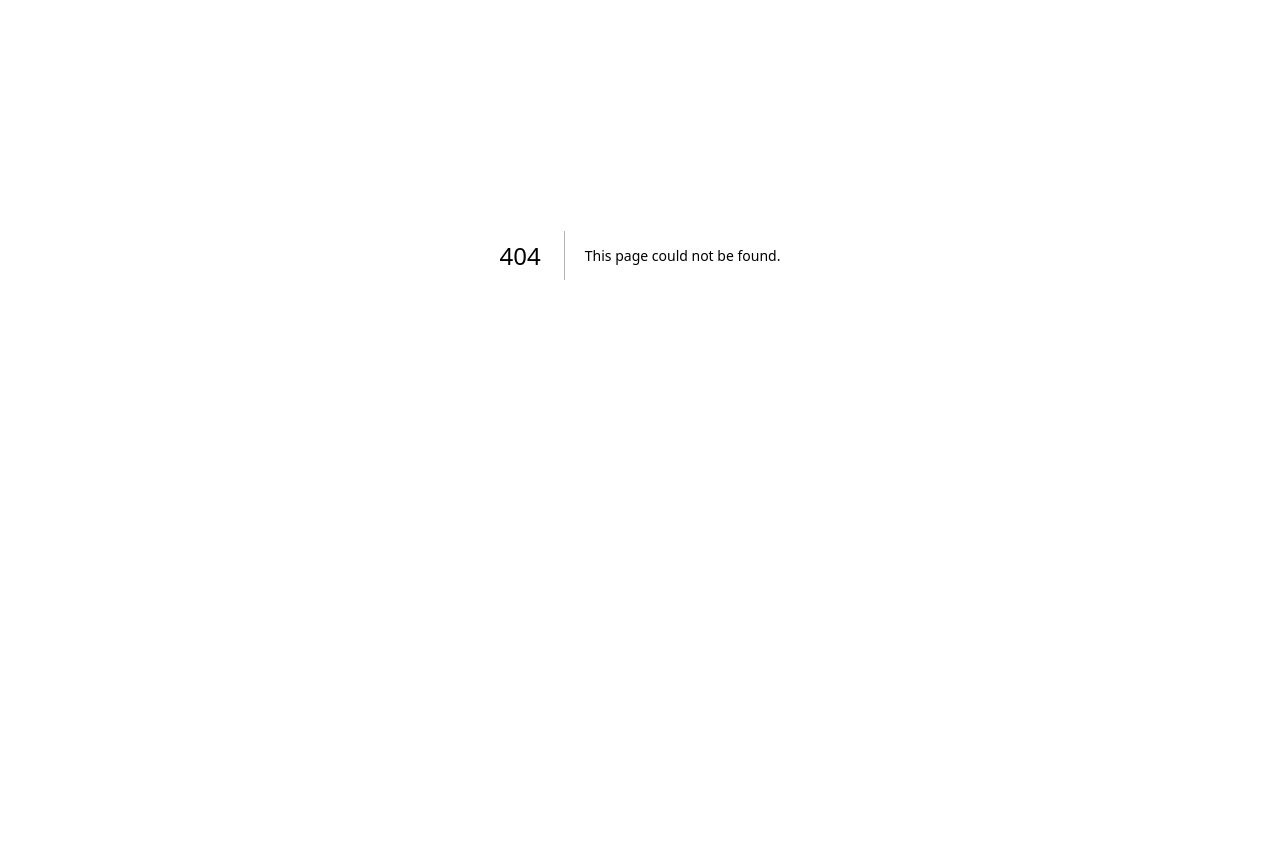
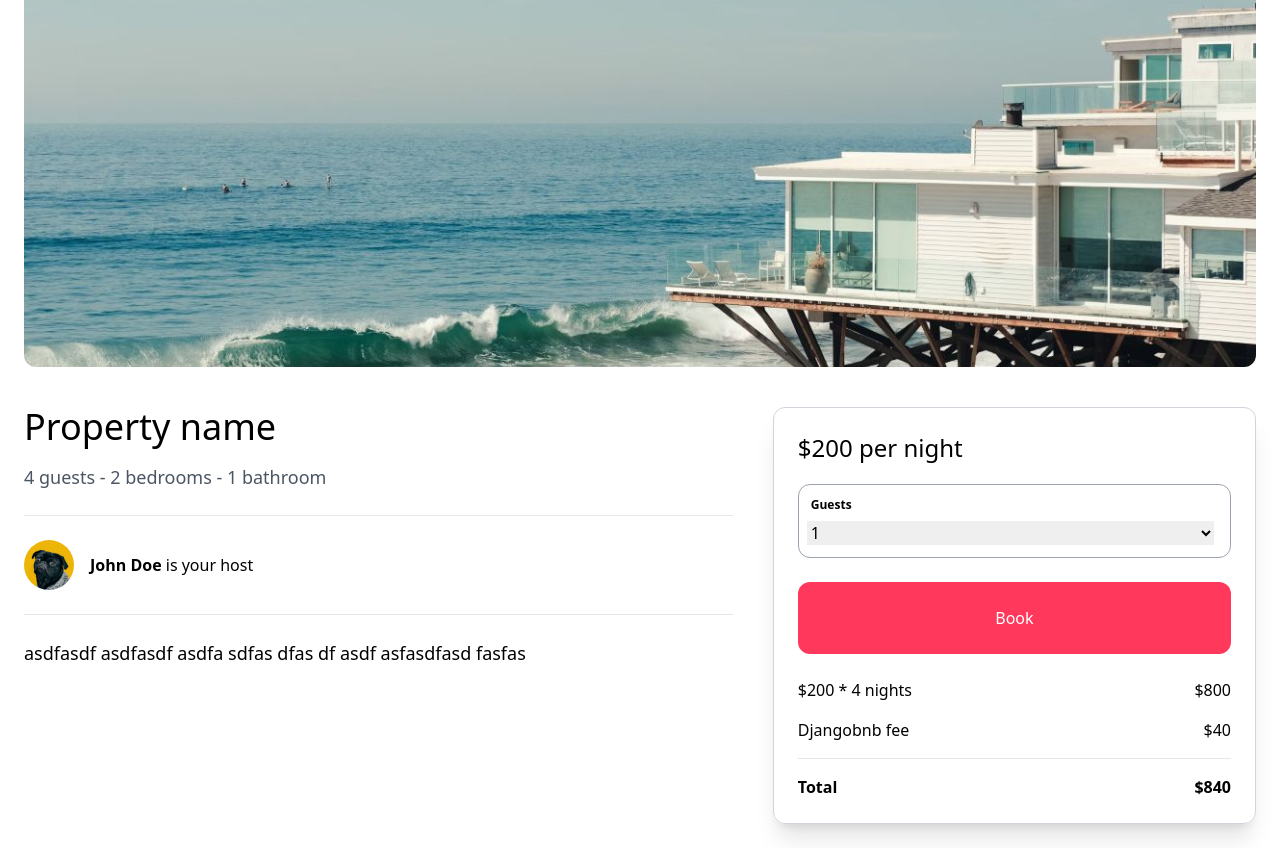
Before and after one commit to Migue0301/DjangoBnb-frontend, a Next.js app: page /properties/1 in a window 1280 px wide. Before the commit this address had no page. Shown: the part 273-1121 px from the top of the page. Before the commit the page ends 928 px from the top, so only its background shows below. Built offline with nearby package versions, Linux system fonts and the light colour scheme.

Commit message:
05 Detail page for properties (static)

```diff
--- /dev/null
+++ b/app/components/properties/ReservationSideBar.tsx
@@ -0,0 +1,43 @@
+const ReservationSidebar = () => {
+    return (
+        <aside className="mt-6 p-6 col-span-2 rounded-xl border border-gray-300 shadow-xl">
+            <h2 className="mb-5 text-2xl">$200 per night</h2>
+
+            <div className="mb-6 p-3 border border-gray-400 rounded-xl">
+                <label className="mb-2 block font-bold text-xs">
+                    Guests
+                </label>
+                <select className="w-full -ml-1 text-xm">
+                  <option>1</option>
+                  <option>2</option>
+                  <option>3</option>
+                  <option>4</option>
+                </select>
+            </div>
+
+            <div className="w-full mb-6 py-6 text-center text-white bg-airbnb hover:bg-airbnb-dark rounded-xl">Book</div>
+
+            <div className="mb-4 flex justify-between align-center">
+                <p>$200 * 4 nights</p>
+
+                <p>$800</p>
+            </div>
+
+            <div className="mb-4 flex justify-between align-center">
+                <p>Djangobnb fee</p>
+
+                <p>$40</p>
+            </div>
+
+            <hr />
+
+            <div className="mt-4 flex justify-between align-center font-bold">
+                <p>Total</p>
+
+                <p>$840</p>
+            </div>
+        </aside>
+    )
+}
+
+export default ReservationSidebar;
--- /dev/null
+++ b/app/properties/[id]/page.tsx
@@ -0,0 +1,55 @@
+import Image from "next/image";
+
+import ReservationSidebar from "@/app/components/properties/ReservationSideBar";
+
+const PropertyDetailPage = () => {
+    return (
+        <main className="max-w-[1500px] mx-auto px-6 pb-6">
+            <div className="w-full h-[64vh] mb-4 overflow-hidden rounded-xl relative">
+                <Image
+                    fill
+                    src="/beach_1.jpg"
+                    className="object-cover w-full h-ful"
+                    alt="Beach house"
+                />
+            </div>
+
+            <div className="grid grid-cols-1 md:grid-cols-5 gap-4">
+                <div className="py-6 pr-6 col-span-3">
+                    <h1 className="mb-4 text-4xl">Property name</h1>
+
+                    <span className="mb-6 block text-lg text-gray-600">
+                        4 guests - 2 bedrooms - 1 bathroom
+                    </span>
+
+                    <hr />
+
+                    <div className="py-6 flex items-center space-x-4">
+                        <Image
+                            src="/profile_pic_1.jpg"
+                            width={50}
+                            height={50}
+                            className="rounded-full"
+                            alt="The user name"
+                        />
+
+                        <p><strong>John Doe</strong> is your host</p>
+                    </div>
+
+                    <hr />
+
+                    <p className="mt-6 text-lg">
+                        asdfasdf asdfasdf asdfa sdfas dfas df asdf asfasdfasd fasfas
+                    </p>
+                </div>
+
+                <ReservationSidebar>
+
+                </ReservationSidebar>
+            </div>
+        </main>
+
+    )
+}
+
+export default PropertyDetailPage;
```
Also changed, not shown: public/profile_pic_1.jpg (added).
